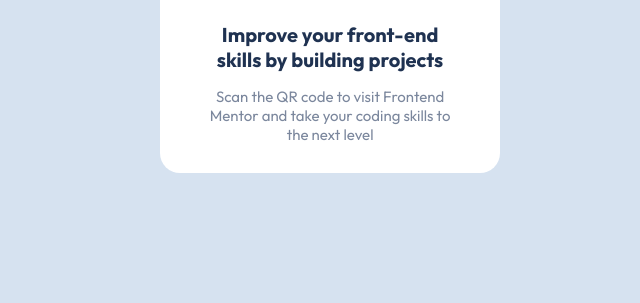
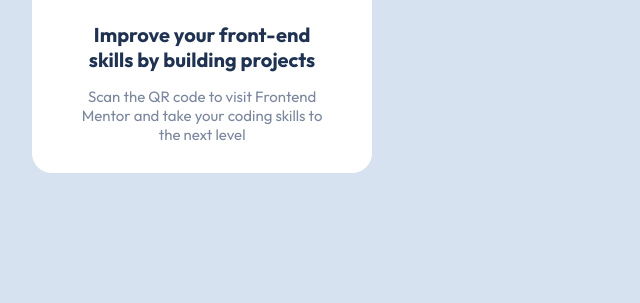
Before and after one commit to Dasx22/QR-code-component, a plain HTML site: page index.html in a window 1280 px wide. Shown: the part 497-800 px from the top of the page, without its empty margins (160-800 px from the left). Drawn offline with Linux system fonts and the light colour scheme.

Commit message:
Update style.css

```diff
--- a/style.css
+++ b/style.css
@@ -5,7 +5,7 @@ main{
     display:flex;
     flex-direction: column;
     position: absolute;
-    left:40%;
+    left:50%;
     top:20%;
     width:8cm;
     height:12.5cm;
@@ -42,6 +42,6 @@ p{
 }
 @media  screen and (min-width:400px){
     main{
-        left:25%;
+        left:15%;
     }
 }
```
